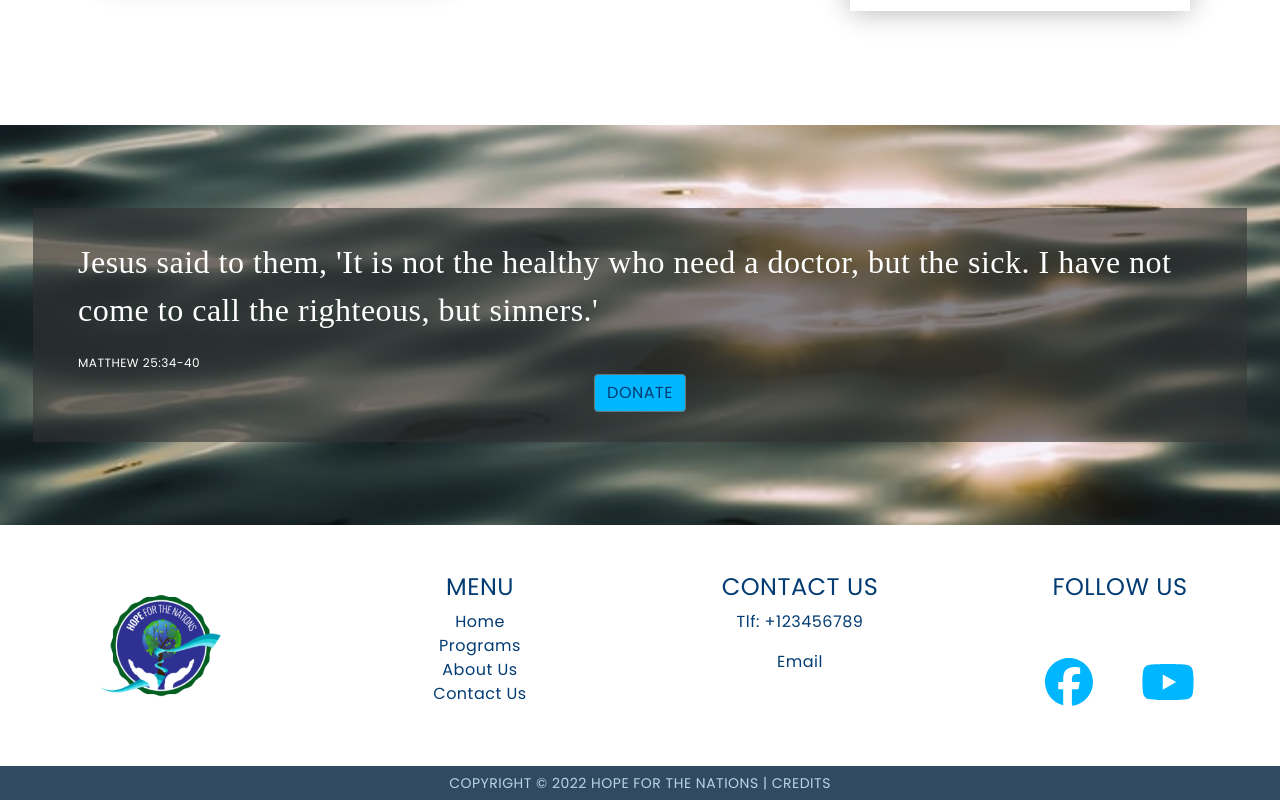
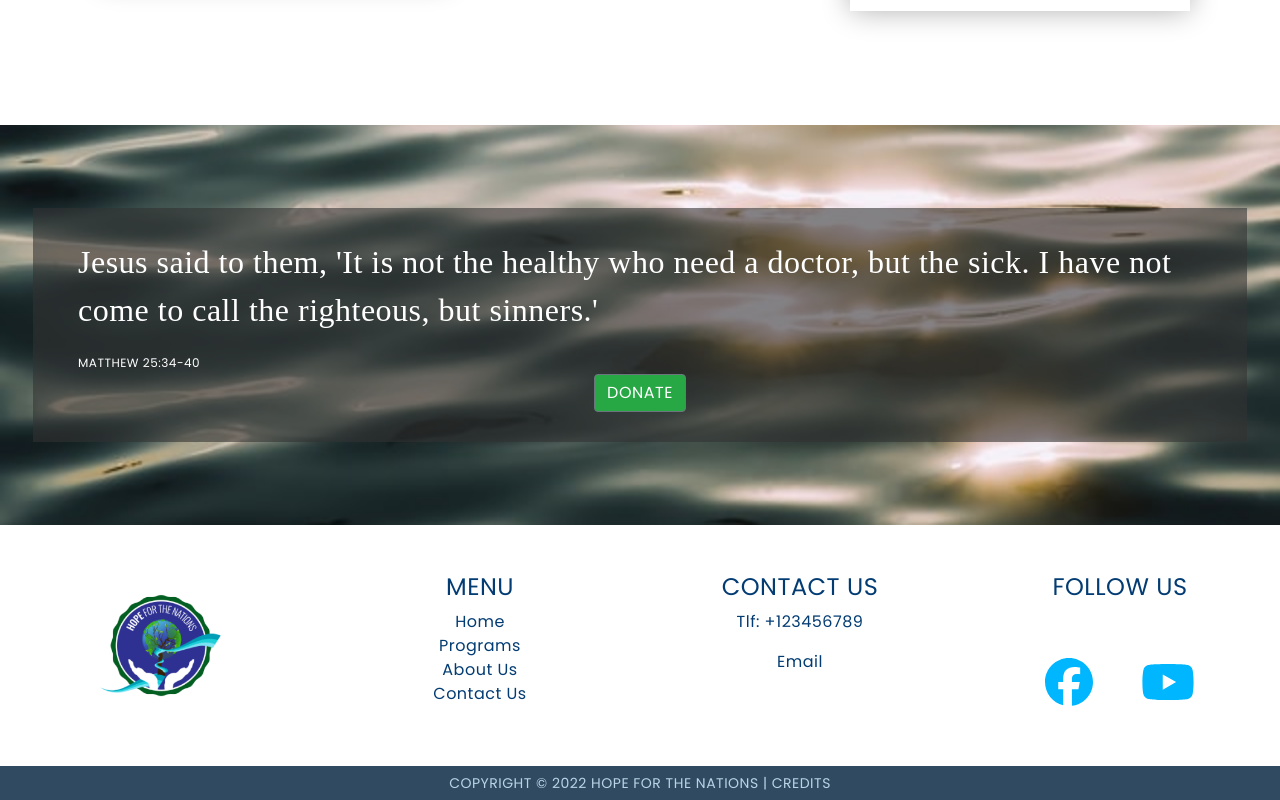
Before and after one commit to Cmmh1101/hope-react-types, a React (Create React App) app: page / in a window 1280 px wide. Shown: the part 3728-4528 px from the top of the page. Built offline with nearby package versions, Linux system fonts and the light colour scheme; grey boxes are pictures that could not be loaded; a web font is replaced by a local one.

Commit message:
change: donate banner button

```diff
--- a/src/styles/styles.css
+++ b/src/styles/styles.css
@@ -135,7 +135,6 @@ z-index: 50;
 }
 .jumbo-header p {
   font-size: 1.5rem;
-
 }
 
 .banner {
@@ -438,9 +437,18 @@ background-color: rgba(28, 32, 32, 0.726);
 
 .donate-banner .btn-cta {
   transition: var(--transition);
+  background-color: #28a745!important;
+  outline: none;
+  color: var(--white)!important;
 }
 .donate-banner .btn-cta:hover {
-  transform: scale(1.2);
+  background-color: #1f8838 !important;
+  transform: scale(1.1);
+
+}
+.donate-banner .btn-cta:focus {
+  outline: none;
+
 }
 
 /* .donate-verse-img {
```
Also changed, not shown: src/views/homepage/HomePage.tsx (+0 -23 lines).
